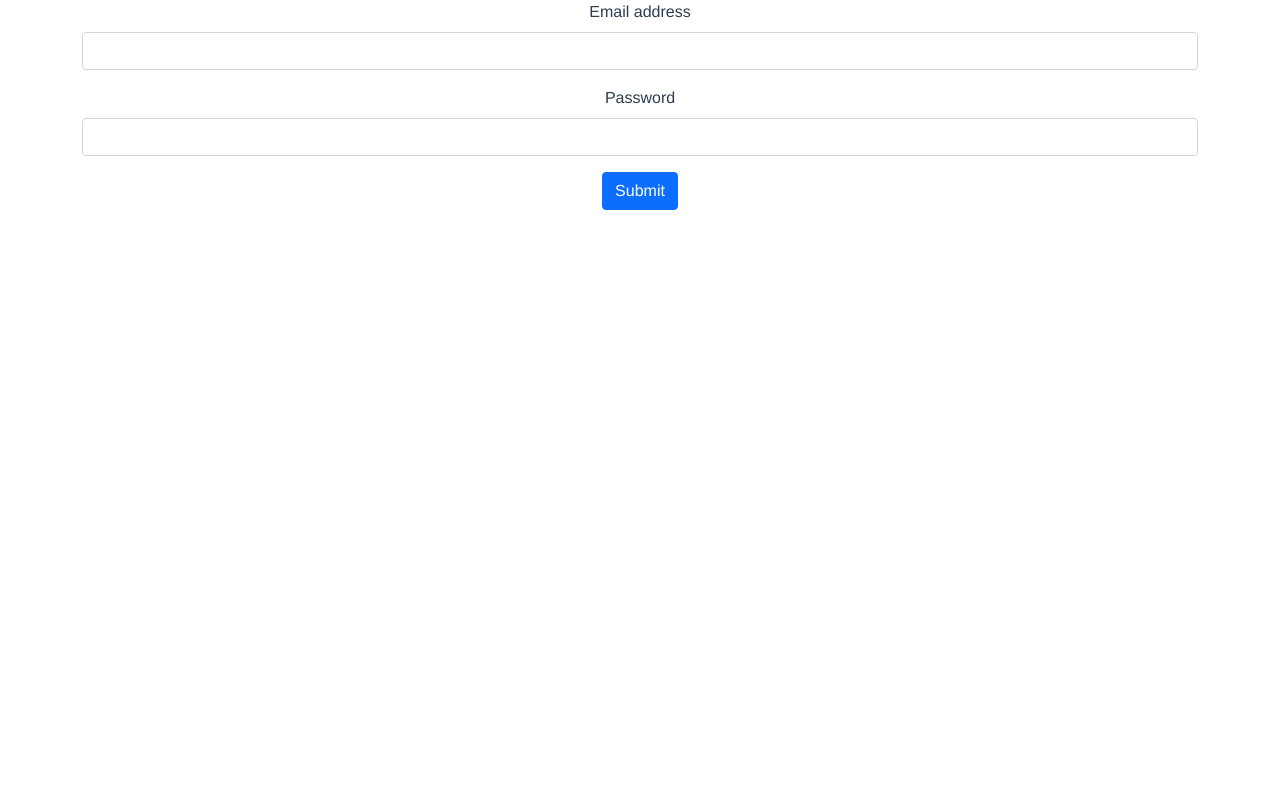
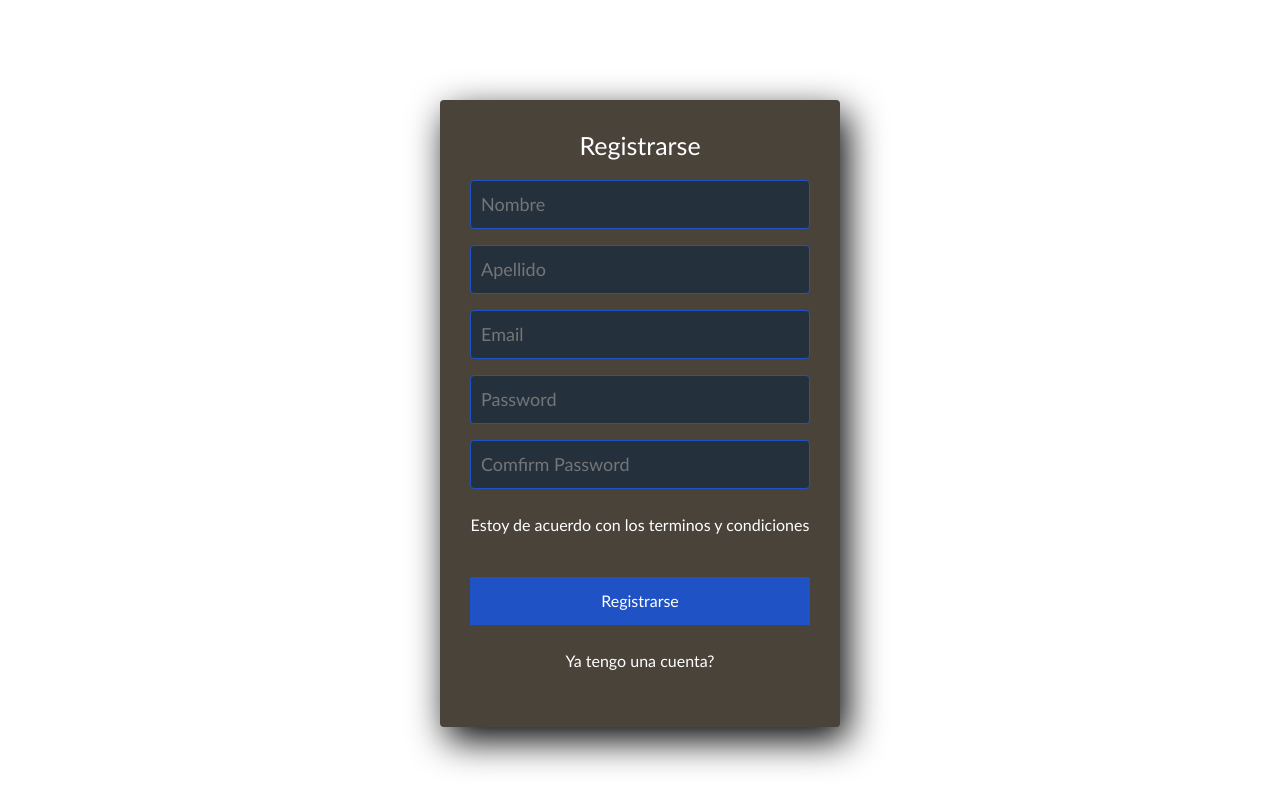
Before and after one commit to angelfrezZ/app-vue, a Vue app: page / in a window 1280 px wide. Built offline with nearby package versions, Linux system fonts and the light colour scheme.

Commit message:
remodelando el form

```diff
--- a/src/App.vue
+++ b/src/App.vue
@@ -5,24 +5,4 @@
 </template>
 
 <style>
-#app {
-  font-family: Avenir, Helvetica, Arial, sans-serif;
-  -webkit-font-smoothing: antialiased;
-  -moz-osx-font-smoothing: grayscale;
-  text-align: center;
-  color: #2c3e50;
-}
-
-nav {
-  padding: 30px;
-}
-
-nav a {
-  font-weight: bold;
-  color: #2c3e50;
-}
-
-nav a.router-link-exact-active {
-  color: #42b983;
-}
 </style>
--- a/src/views/AboutView.vue
+++ b/src/views/AboutView.vue
@@ -1,7 +1,7 @@
 <template>
-  <h2>
-      bienvenido
-  </h2>
+<h1>
+    bienvenido
+</h1>
 </template>
 
 <script>
--- a/src/views/HomeView.vue
+++ b/src/views/HomeView.vue
@@ -1,70 +1,172 @@
 <template>
-  <form @submit.prevent="boton" class="container">
-    <div class="mb-3">
-      <label for="exampleInputEmail1" class="form-label">Email address</label>
+  <div>
+    <form @submit.prevent="boton" class="seccion">
+      <h4>Registrarse</h4>
       <input
-        v-model="user.text"
+        v-model="users.nombre"
+        class="control"
+        type="text"
+        name="nombre"
+        id="nombre"
+        placeholder="Nombre"
+      />
+      <div class="color" v-if="enviar && !$v.users.nombre.required">
+        Campo requirido
+      </div>
+      <input
+        v-model="users.apellido"
+        class="control"
+        type="text"
+        name="apellido"
+        id="apellido"
+        placeholder="Apellido"
+      />
+      <div class="color" v-if="enviar && !$v.users.apellido.required">
+        Campo requirido
+      </div>
+      <input
+        v-model="users.email"
+        class="control"
         type="email"
-        class="form-control"
-        id="exampleInputEmail1"
-        aria-describedby="emailHelp"
+        name="email"
+        id="email"
+        placeholder="Email"
       />
-      <div class="color" v-if=" enviar && !$v.user.text.required">campo requirido</div>
-      <div class="color" v-if=" enviar && !$v.user.text.minLength">debes tener al menos 2 caracteres</div>
-    </div>
-    <div class="mb-3">
-      <label for="exampleInputPassword1" class="form-label">Password</label>
+      <div class="color" v-if="enviar && !$v.users.email.required">
+        Campo requirido
+      </div>
       <input
-        v-model="user.password"
+        v-model="users.password"
+        class="control"
         type="password"
-        class="form-control"
-        id="exampleInputPassword1"
+        name="password"
+        id="password"
+        placeholder="Password"
       />
-      <div class="color" v-if=" enviar && !$v.user.password.required">campo requirido</div>
-      <div class="color" v-if=" enviar && !$v.user.password.minLength">debes tener mas de 6 caracteres
-
+      <div class="color" v-if="enviar && !$v.users.password.required">
+        Campo requirido
       </div>
-    </div>
-    <button type="submit" class="btn btn-primary">Submit</button>
-  </form>
+      <div class="color" v-if="enviar && !$v.users.password.minLength">
+        Este campo debe contener al menos 6 caracteres
+      </div>
+      <input
+        v-model="users.confirmpassword"
+        class="control"
+        type="password"
+        name="password"
+        id="password"
+        placeholder="Comfirm Password"
+      />
+      <div class="color" v-if="enviar && !$v.users.confirmpassword.required">
+        Campo requirido
+      </div>
+      <div class="color" v-if="enviar && !$v.users.confirmpassword.minLength">
+        Este campo debe contener al menos 6 caracteres
+      </div>
+      <p>Estoy de acuerdo con los <a href="#">terminos y condiciones</a></p>
+      <button class="boton">Registrarse</button>
+      <p><a href="#">Ya tengo una cuenta?</a></p>
+    </form>
+  </div>
 </template>
 
 <script>
-import { required, minLength } from "vuelidate/lib/validators";
+import { required, email, minLength } from "vuelidate/lib/validators";
 export default {
   data() {
     return {
+      users: {
+        nombre: "",
+        apellido: "",
+        email: "",
+        password: "",
+        confirmpassword: "",
+      },
       enviar: false,
-      user: {
-        text: "",
-        password: "",
-      },
     };
   },
   validations: {
-    user: {
-      text: { required, minLength: minLength(2) },
+    users: {
+      nombre: { required },
+      apellido: { required },
+      email: { required, email },
       password: { required, minLength: minLength(6) },
+      confirmpassword: { required, minLength: minLength(6) },
     },
   },
   methods: {
     boton() {
       this.enviar = true;
-      // this.$v.touch
       if (this.$v.$invalid) {
         return console.error("complete los campos requiridos");
-}
-  this.$router.push('/about')
+      }
+    this.$router.push('/about')
 },
   },
 };
 </script>
 
 <style>
-.color{
+* {
+  margin: 0;
+  padding: 0;
+  box-sizing: border-box;
+}
+.color {
   color: red;
 }
-input{
-  width: 40%;
+
+.seccion {
+  width: 400px;
+  background: rgb(73, 67, 58);
+  padding: 30px;
+  margin: auto;
+  margin-top: 100px;
+  border-radius: 4px;
+  font-family: "Gill Sans", "Gill Sans MT", Calibri, "Trebuchet MS", sans-serif;
+  color: white;
+  box-shadow: 7px 13px 37px #000;
+}
+.seccion h4 {
+  font-size: 25px;
+  margin-bottom: 20px;
+  text-align: center;
+}
+
+.control {
+  width: 100%;
+  background: #24303c;
+  padding: 10px;
+  border-radius: 4px;
+  margin-bottom: 16px;
+  border: 1px solid #1f53c5;
+  font-family: "Gill Sans", "Gill Sans MT", Calibri, "Trebuchet MS", sans-serif;
+  font-size: 18px;
+  color: white;
+}
+
+.seccion p {
+  height: 40px;
+  text-align: center;
+  font-size: 18;
+  line-height: 40px;
+}
+.seccion a {
+  color: white;
+  text-decoration: none;
+}
+.seccion a:hover {
+  color: white;
+  text-decoration: underline;
+}
+
+.seccion .boton {
+  width: 100%;
+  background: #1f53c5;
+  border: none;
+  padding: 12px;
+  color: white;
+  margin: 16px 0;
+  font-size: 16px;
 }
 </style>
```
